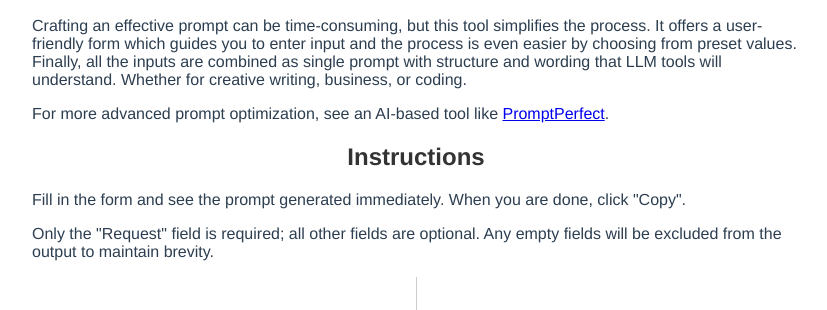
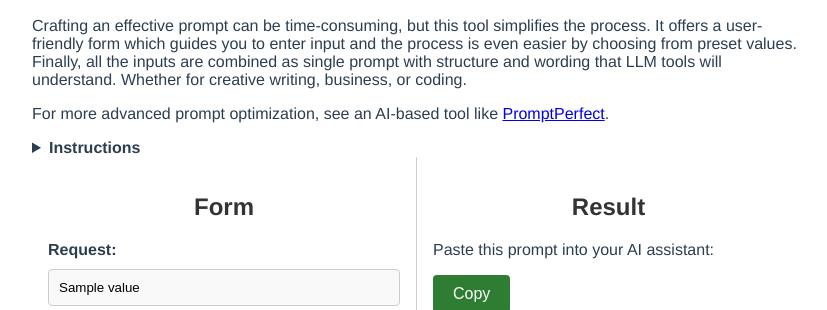
Before and after one commit to MichaelCurrin/easy-prompt, a plain HTML site: page index.html in a window 1280 px wide. Shown: the part 577-887 px from the top of the page, without its empty margins (224-1051 px from the left). Drawn offline with nearby package versions, Linux system fonts and the light colour scheme.

Commit message:
update styles.css and main.js

```diff
--- a/assets/css/styles.css
+++ b/assets/css/styles.css
@@ -74,11 +74,8 @@ pre {
   font-size: 14px;
   line-height: 1.5;
   overflow-x: auto;
-
   white-space: pre-wrap;
-  /* Wraps text */
   word-wrap: break-word;
-  /* Breaks long words */
 }
 
 code {
@@ -117,8 +114,8 @@ code {
     flex-direction: column;
   }
 
-  .form-container,
-  .result-container {
+  .result-container,
+  .form-container {
     width: 100%;
     border-left: none;
   }
--- a/assets/js/main.js
+++ b/assets/js/main.js
@@ -16,9 +16,13 @@ const Intro = {
 const Instructions = {
   template: `
     <div>
-      <h2>Instructions</h2>
-      <p>Fill in the form and see the prompt generated immediately. When you are done, click "Copy".</p>
-      <p>Only the "Request" field is required; all other fields are optional. Any empty fields will be excluded from the output to maintain brevity.</p>
+      <details>
+        <summary>
+          <b>Instructions</b>
+        </summary>
+        <p>Fill in the form and see the prompt generated immediately. When you are done, click "Copy".</p>
+        <p>Only the "Request" field is required; all other fields are optional. Any empty fields will be excluded from the output to maintain brevity.</p>
+      </details>
     </div>
   `
 };
@@ -124,7 +128,7 @@ const Result = {
     <div>
       <h2>Result</h2>
       <p>Paste this prompt into your AI assistant:</p>
-      <button id="copy-button" class="button" role="button"  @click="copyToClipboard">Copy</button>
+      <button id="copy-button" class="button" role="button" @click="copyToClipboard">Copy</button>
       <pre><code id="result-code">## Request
 Write an answer using the following request and provide the answer only, without any preamble.
 
@@ -264,15 +268,12 @@ const app = createApp({
       <Intro />
       <Instructions />
       <div class="container">
-        <div class="form-container div__sticky">
+        <div class="form-container">
           <PromptForm :form="form" :options="options" />
         </div>
-        <div class="result-container">
-          <Result :form="form" />
-      <Instructions />
-
+        <div class="result-container ">
+          <Result class="div__sticky" form="form" />
         </div>
-
       </div>
     </div>
   `
```
